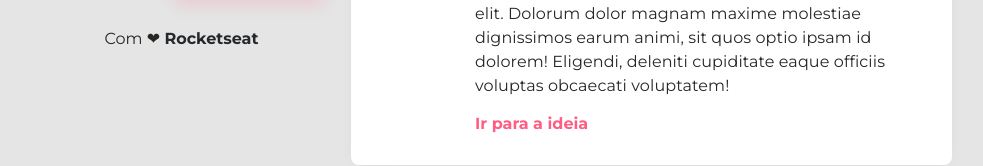
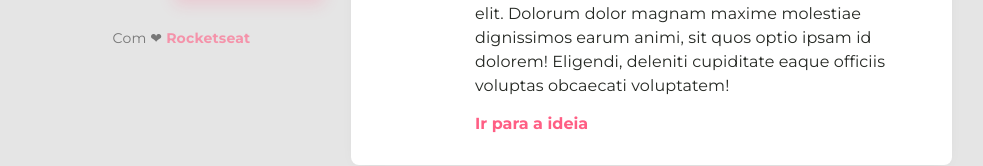
Before and after one commit to luizfilipeyep/casa-criativa, a plain HTML site: page index.html in a window 1280 px wide. Shown: the part 487-653 px from the top of the page, without its empty margins (148-1131 px from the left). Drawn offline with Linux system fonts and the light colour scheme.

Commit message:
finish structure

```diff
--- a/styles/style.scss
+++ b/styles/style.scss
@@ -88,9 +88,15 @@ main {
 }
 
 footer {
+    font-size: 14px;
+    font-weight: 400;
+    line-height: 18px;
+    letter-spacing: .2px;
+    color: #777777;
+
     a {
-        color: #25282b;
         text-decoration: none;
+        opacity: .6;
     }
     a:hover {
         color: #ff5e84;
```
Also changed, not shown: styles/style.css, 1 other file.
